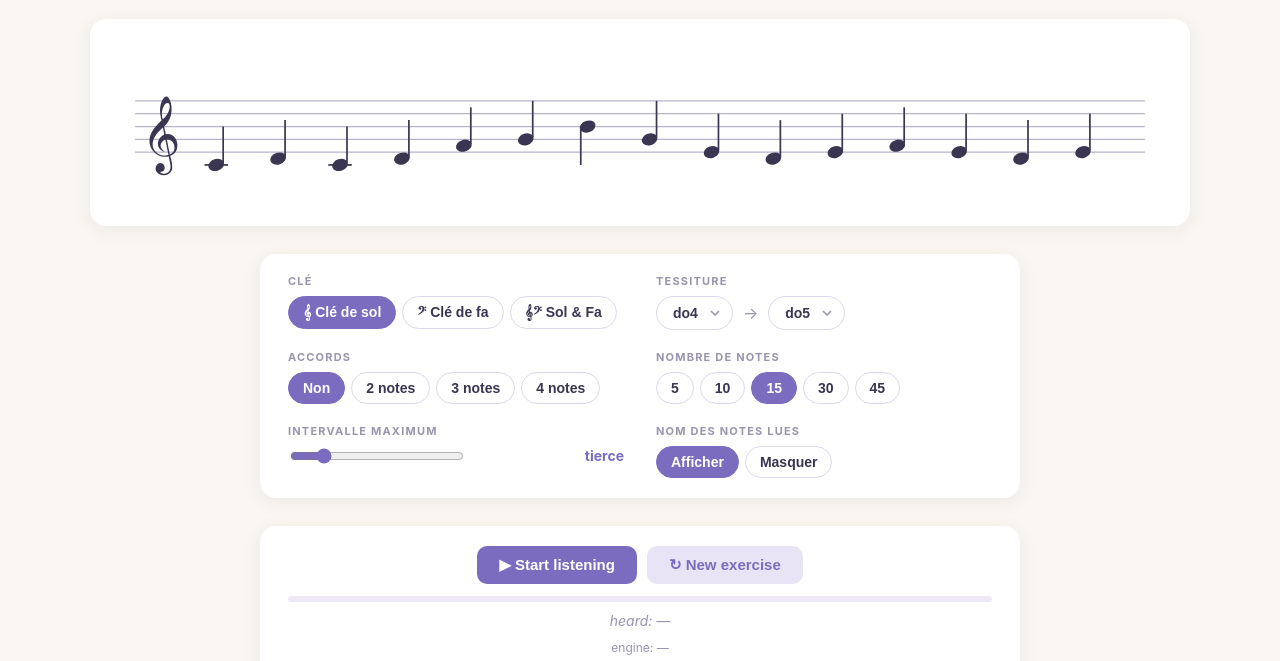
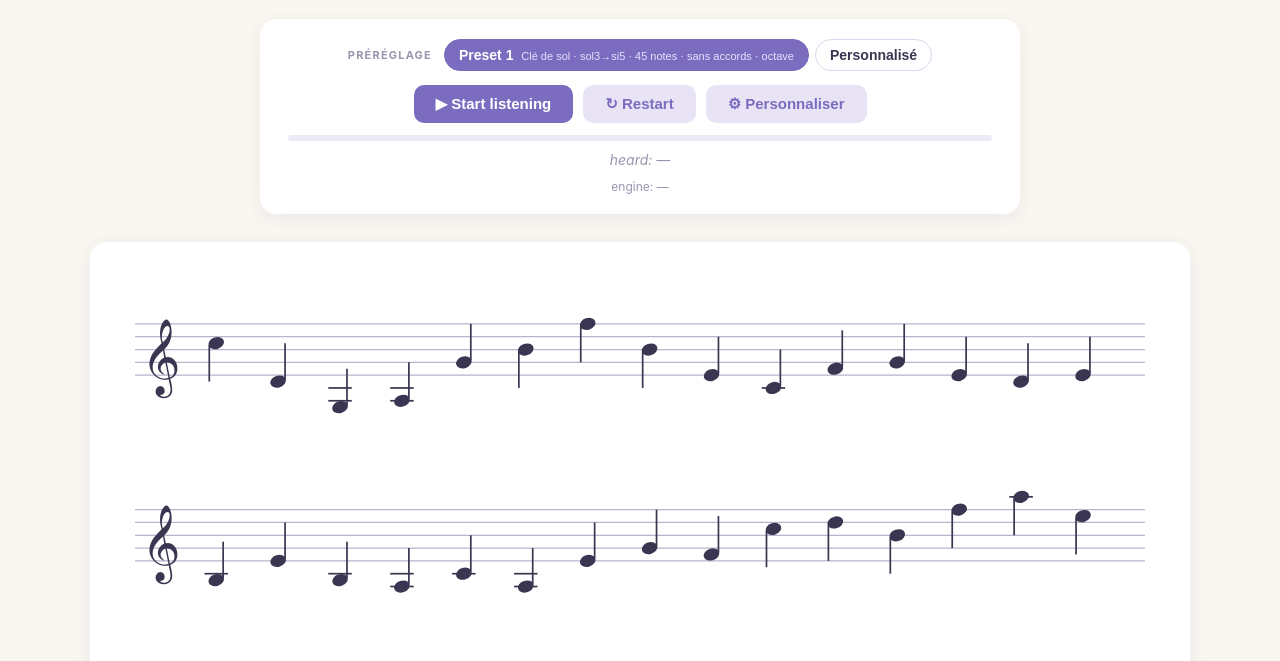
Before and after one commit to palpycus/solfege, a plain HTML site: page index.html in a window 1280 px wide. Shown: the part 95-756 px from the top of the page. Drawn offline with Linux system fonts and the light colour scheme.

Commit message:
Add Preset 1 and move preset/start/restart controls to the top
Preset 1: clé de sol, sol3→si5, 45 notes, no chords, max interval octave.
It is applied by default. The settings panel moves up under the controls
and is hidden behind a 'Personnaliser' toggle; the preset chip switches to
'Personnalisé' automatically when any setting diverges from a preset.

Co-Authored-By: Claude Fable 5.1 <noreply@anthropic.com>

```diff
--- a/index.html
+++ b/index.html
@@ -36,7 +36,10 @@
   .note.wrong .note-stem { stroke: var(--bad); }
   .syll-label { font-size: 14px; fill: var(--good); text-anchor: middle; font-weight: 600; }
   .cursor { fill: none; stroke: var(--accent); stroke-width: 2; stroke-dasharray: 4 3; rx: 8; }
-  #controls { display: flex; gap: 10px; flex-wrap: wrap; align-items: center; justify-content: center; }
+  #controls { display: flex; gap: 10px; flex-wrap: wrap; align-items: center; justify-content: center; margin-top: 14px; }
+  .preset-row { display: flex; align-items: center; gap: 12px; flex-wrap: wrap; justify-content: center; }
+  .preset-row .settings-label { margin-bottom: 0; }
+  #customBtn.open { background: var(--accent); color: white; }
   .settings-grid { display: grid; grid-template-columns: repeat(auto-fit, minmax(290px, 1fr)); gap: 20px 32px; }
   .settings-label { font-size: 11px; letter-spacing: 1.2px; text-transform: uppercase; color: var(--muted); font-weight: 700; margin-bottom: 8px; }
   .chips { display: flex; flex-wrap: wrap; gap: 6px; }
@@ -100,12 +103,22 @@
 
 <div class="card" id="banner"></div>
 
-<div class="card" style="max-width:1100px">
-  <div id="staffWrap"></div>
-  <div id="doneMsg"></div>
+<div class="card" id="topCard">
+  <div class="preset-row">
+    <div class="settings-label">Préréglage</div>
+    <div class="chips" id="presetChips"></div>
+  </div>
+  <div id="controls">
+    <button id="startBtn">▶ Start listening</button>
+    <button id="newBtn" class="secondary">↻ Restart</button>
+    <button id="customBtn" class="secondary" aria-expanded="false">⚙ Personnaliser</button>
+  </div>
+  <div id="meter"><div id="meterFill"></div></div>
+  <div id="heard">heard: —</div>
+  <div class="hint" id="engineStatus">engine: —</div>
 </div>
 
-<div class="card">
+<div class="card" id="settingsCard" hidden>
   <div class="settings-grid">
     <div>
       <div class="settings-label">Clé</div>
@@ -141,14 +154,9 @@
   </div>
 </div>
 
-<div class="card">
-  <div id="controls">
-    <button id="startBtn">▶ Start listening</button>
-    <button id="newBtn" class="secondary">↻ New exercise</button>
-  </div>
-  <div id="meter"><div id="meterFill"></div></div>
-  <div id="heard">heard: —</div>
-  <div class="hint" id="engineStatus">engine: —</div>
+<div class="card" style="max-width:1100px">
+  <div id="staffWrap"></div>
+  <div id="doneMsg"></div>
 </div>
 
 <div class="card">
@@ -410,7 +418,13 @@ const COUNTS = [5, 10, 15, 30, 45];
 
 const CHORD_SIZES = [[1, 'Non'], [2, '2 notes'], [3, '3 notes'], [4, '4 notes']];
 
-const settings = { clef: 'treble', low: 28, high: 35, count: 15, leap: 2, chord: 1, showLabels: true };
+/* Presets: a named bundle of exercise settings. Preset 1 is the default. */
+const PRESETS = [
+  { id: 'preset1', label: 'Preset 1',
+    hint: 'Clé de sol · sol3→si5 · 45 notes · sans accords · octave',
+    settings: { clef: 'treble', low: 25, high: 41, count: 45, leap: 7, chord: 1 } },   // sol3=25, si5=41
+];
+const settings = { ...PRESETS[0].settings, showLabels: true };
 const lowSel = document.getElementById('lowSel'), highSel = document.getElementById('highSel');
 
 function degName(d) { return DISPLAY[SYLLABLES[d % 7]] + Math.floor(d / 7); }
@@ -420,6 +434,7 @@ function makeChips(container, items, current, onPick, refresh) {
     const btn = document.createElement('button');
     btn.className = 'chip' + (it.value === current ? ' active' : '');
     btn.innerHTML = it.html;
+    btn._value = it.value;
     btn.addEventListener('click', () => {
       container.querySelectorAll('.chip').forEach(c => c.classList.remove('active'));
       btn.classList.add('active');
@@ -430,18 +445,71 @@ function makeChips(container, items, current, onPick, refresh) {
   }
 }
 
-function refillRange() {
+function setChipActive(container, value) {
+  container.querySelectorAll('.chip').forEach(c => c.classList.toggle('active', c._value === value));
+}
+
+// keep=true: preserve settings.low/high (clamped to the clef); otherwise reset to the clef's defaults
+function refillRange(keep) {
   const c = CLEFS[settings.clef];
   lowSel.innerHTML = ''; highSel.innerHTML = '';
   for (let d = c.min; d <= c.max; d++) {
     lowSel.add(new Option(degName(d), d));
     highSel.add(new Option(degName(d), d));
   }
-  settings.low = c.defLow; settings.high = c.defHigh;
-  lowSel.value = c.defLow; highSel.value = c.defHigh;
+  if (keep) {
+    settings.low = Math.max(c.min, Math.min(c.max, settings.low));
+    settings.high = Math.max(settings.low + 1, Math.min(c.max, settings.high));
+  } else { settings.low = c.defLow; settings.high = c.defHigh; }
+  lowSel.value = settings.low; highSel.value = settings.high;
+}
+
+// push the current `settings` into every control (used when a preset is applied)
+function syncSettingsUI() {
+  setChipActive(document.getElementById('clefChips'), settings.clef);
+  refillRange(true);
+  setChipActive(document.getElementById('chordChips'), settings.chord);
+  setChipActive(document.getElementById('countChips'), settings.count);
+  setChipActive(document.getElementById('labelChips'), settings.showLabels);
+  const slider = document.getElementById('leapSlider');
+  slider.value = settings.leap;
+  document.getElementById('leapName').textContent = LEAPS[settings.leap];
+}
+
+function presetMatching() {
+  return PRESETS.find(p => Object.keys(p.settings).every(k => settings[k] === p.settings[k])) || null;
+}
+// highlight whichever preset the current settings correspond to (or "Personnalisé")
+function updatePresetChips() {
+  const p = presetMatching();
+  setChipActive(document.getElementById('presetChips'), p ? p.id : 'custom');
+}
+function applyPreset(p) {
+  Object.assign(settings, p.settings);
+  syncSettingsUI();
+  newExercise();
 }
 
 function buildSettingsUI() {
+  makeChips(document.getElementById('presetChips'),
+    [...PRESETS.map(p => ({ value: p.id, html: `${p.label} <small>${p.hint}</small>` })),
+     { value: 'custom', html: 'Personnalisé' }],
+    PRESETS[0].id,
+    v => {
+      const p = PRESETS.find(x => x.id === v);
+      if (p) applyPreset(p);
+      else showSettings(true);           // "Personnalisé": open the settings panel
+    },
+    () => {});                           // applyPreset already regenerates
+
+  const settingsCard = document.getElementById('settingsCard'), customBtn = document.getElementById('customBtn');
+  function showSettings(on) {
+    settingsCard.hidden = !on;
+    customBtn.classList.toggle('open', on);
+    customBtn.setAttribute('aria-expanded', String(on));
+  }
+  customBtn.addEventListener('click', () => showSettings(settingsCard.hidden));
+
   makeChips(document.getElementById('clefChips'),
     Object.entries(CLEFS).map(([k, v]) => ({ value: k, html: `${v.glyph} ${v.label}` })),
     settings.clef, v => { settings.clef = v; refillRange(); });
@@ -459,7 +527,7 @@ function buildSettingsUI() {
     COUNTS.map(n => ({ value: n, html: String(n) })),
     settings.count, v => { settings.count = v; });
 
-  refillRange();
+  refillRange(true);
   lowSel.addEventListener('change', () => {   // keep low < high (at least a fifth apart)
     const c = CLEFS[settings.clef];
     if (+lowSel.value >= +highSel.value) highSel.value = Math.min(c.max, +lowSel.value + 4);
@@ -484,6 +552,7 @@ let notes = [], idx = 0, running = false, startTime = 0, latencies = [];
 let chordSize = 1;   // notes per column in the current exercise
 
 function newExercise() {
+  updatePresetChips();
   const lo = settings.low, hi = settings.high;
   const count = settings.count, maxLeap = settings.leap;
   const grand = settings.clef === 'grand';
```
